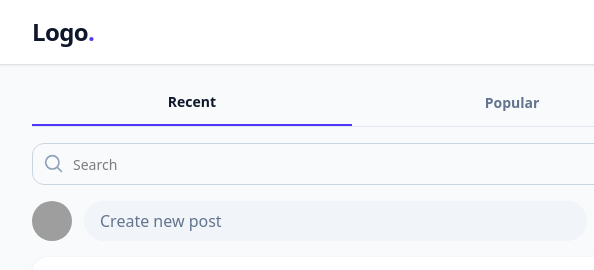
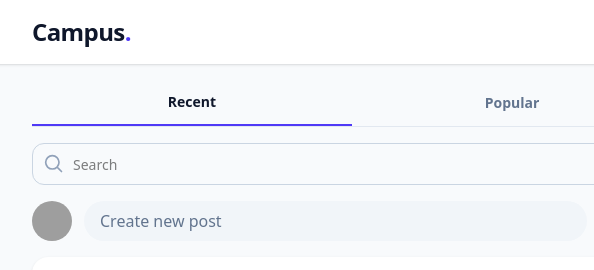
Before and after one commit to ebbestankiewicz/campus-social, a website: page feed/index.html in a window 1280 px wide. Shown: the top 270 px of the page, 288-882 px from the left. Drawn offline with Linux system fonts and the light colour scheme; grey boxes are pictures that could not be loaded.

Commit message:
logo placeholder changed to logo "campus"

```diff
--- a/feed/index.html
+++ b/feed/index.html
@@ -15,7 +15,7 @@
           href="../feed/index.html"
           class="text-2xl font-bold tracking-tight text-slate-900"
         >
-          Logo<span class="text-indigo-600">.</span>
+          Campus<span class="text-indigo-600">.</span>
         </a>
         <div class="group relative">
           <img
```
Also changed, not shown: index.html (+1 -1 lines), profile/index.html (+1 -1 lines).
